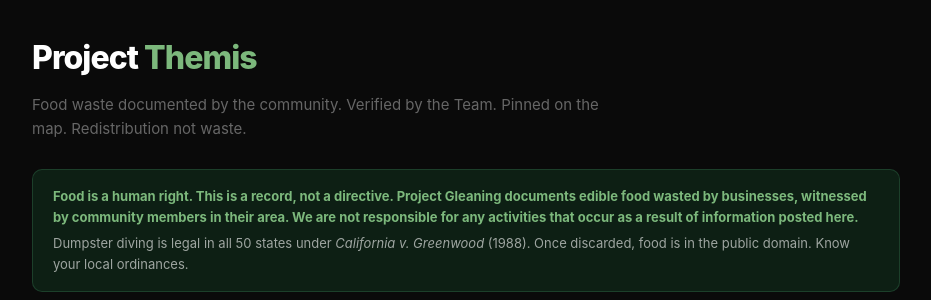
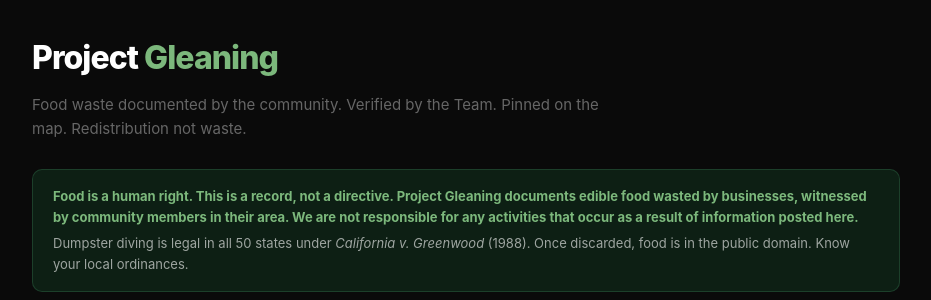
Before and after one commit to Kronestones/gleaning, a FastAPI app: page /hoarders in a window 1280 px wide. Shown: the part 56-356 px from the top of the page, without its empty margins (174-1105 px from the left). Run offline with FastAPI, Linux system fonts and the light colour scheme; data that the repository does not hold is empty; parts of the project's set-up code (start-up, migrations or seed data) failed here and were passed over.

Commit message:
Fix nav wrapping on hero, fix Project Themis → Gleaning in hoarders header

```diff
--- a/templates/hoarders.html
+++ b/templates/hoarders.html
@@ -102,7 +102,7 @@
 <main>
 
   <div class="page-header">
-    <h1>Project <span>Themis</span></h1>
+    <h1>Project <span>Gleaning</span></h1>
     <p>Food waste documented by the community. Verified by the Team. Pinned on the map. Redistribution not waste.</p>
   </div>
 
--- a/templates/index.html
+++ b/templates/index.html
@@ -35,6 +35,7 @@
             margin-left: 1.5rem;
             font-size: 0.9rem;
             transition: color 0.2s;
+            white-space: nowrap;
         }
 
         .nav-links a:hover { color: #7cb87c; }
```
